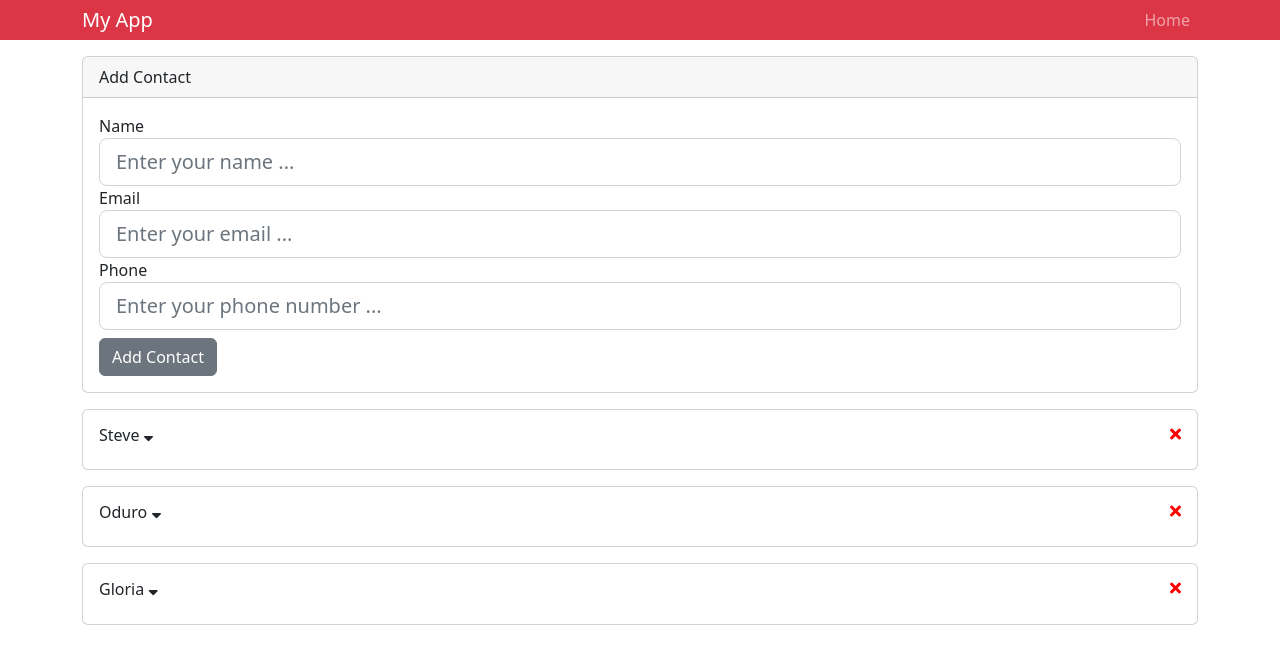
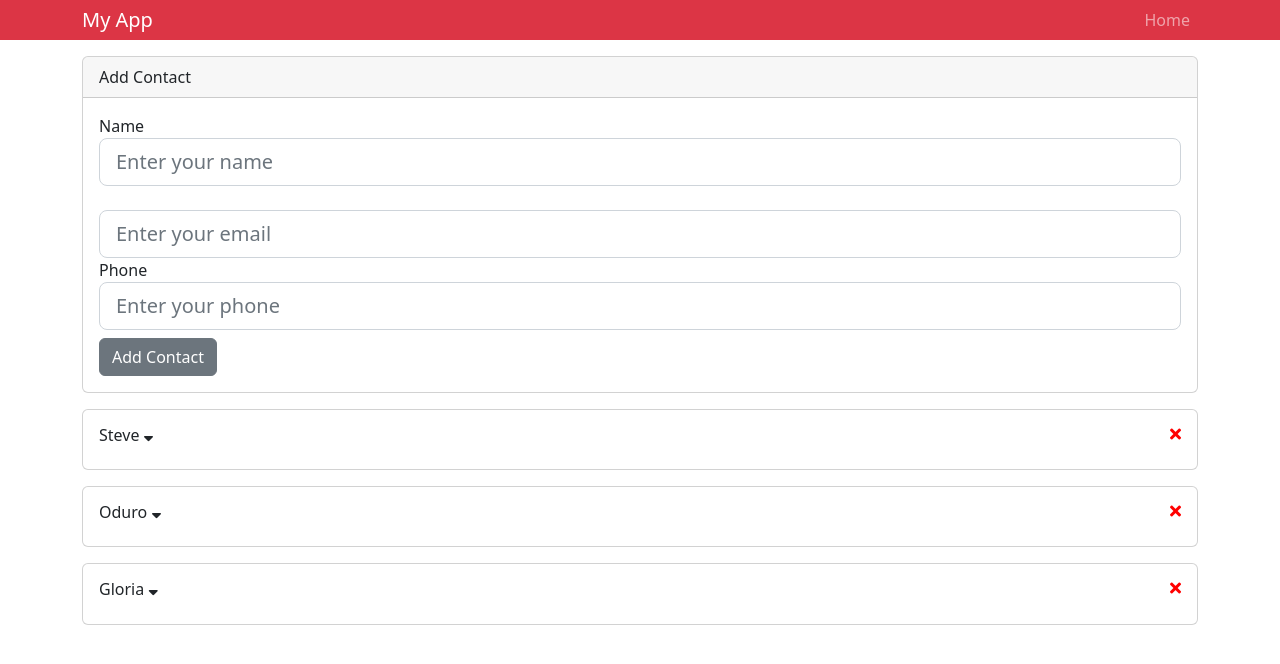
Before and after one commit to braincee/contact-manager, a React (Create React App) app: page / in a window 1280 px wide. Shown: the top 664 px of the page. Built offline with nearby package versions, Linux system fonts and the light colour scheme.

Commit message:
DRY components

```diff
--- a/src/Components/contacts/AddContact.js
+++ b/src/Components/contacts/AddContact.js
@@ -1,6 +1,7 @@
 import React, { Component } from 'react';
 import { Consumer } from '../../context';
 import { v4 as uuidv4 } from 'uuid';
+import TextInptGroup from '../layouts/TextInptGroup';
 
 class AddContact extends Component {
 
@@ -45,42 +46,28 @@ class AddContact extends Component {
                 <div className='card-header'>Add Contact</div>
                 <div className='card-body'>
                   <form onSubmit={this.onSubmit.bind(this, dispatch)}>
-                   <div className='form-group'>
-                       <label htmlFor='name'>Name</label>
-                       <input
-                          type="text"
-                          name="name"
-                          className="form-control form-control-lg"
-                          placeholder='Enter your name ...'
+                   <TextInptGroup
+                   label = "Name"
+                   name = "name"
+                   placeholder='Enter your name'
                    value = {name}
                    onChange = {this.onChange}
                    />
-
-                   </div>
-                   <div className='form-group'>
-                       <label htmlFor='name'>Email</label>
-                       <input
-                          type="email"
-                          name="email"
-                          className="form-control form-control-lg"
-                          placeholder='Enter your email ...'
+                   <TextInptGroup
+                   Label = "Email"
+                   name = 'email'
+                   type = 'email'
+                   placeholder='Enter your email'
                    value = {email}
                    onChange = {this.onChange}
                    />
-
-                   </div>
-                   <div className='form-group'>
-                       <label htmlFor='name'>Phone</label>
-                       <input
-                          type="text"
-                          name="phone"
-                          className="form-control form-control-lg"
-                          placeholder='Enter your phone number ...'
+                   <TextInptGroup
+                   label = 'Phone'
+                   name = 'phone'
+                   placeholder='Enter your phone'
                    value = {phone}
                    onChange = {this.onChange}
                    />
-
-                   </div>
                    <input type="submit" value="Add Contact"
                    className="btn btn-secondary btn-block mt-2"
                    />
--- /dev/null
+++ b/src/Components/layouts/TextInptGroup.js
@@ -0,0 +1,43 @@
+import React from 'react';
+import PropTypes from 'prop-types'
+
+
+const TextInptGroup = ({
+    label,
+    name,
+    value,
+    placeholder,
+    type,
+    onChange
+
+}) => {
+    return (
+        <div className='form-group'>
+        <label htmlFor={name}>{label}</label>
+        <input
+           type={type}
+           name={name}
+           className="form-control form-control-lg"
+           placeholder={placeholder}
+           value = {value}
+           onChange = {onChange}
+        />
+
+    </div>
+    );
+}
+
+TextInptGroup.propTypes = {
+    label: PropTypes.string.isRequired,
+    name: PropTypes.string.isRequired,
+    placeholder: PropTypes.string.isRequired,
+    value: PropTypes.string.isRequired,
+    onChange: PropTypes.func.isRequired,
+    type: PropTypes.string.isRequired
+}
+
+TextInptGroup.defaultProps = {
+    type: 'text'
+}
+
+export default TextInptGroup;
```
Lines whose indentation alone changed are shown as unchanged.
